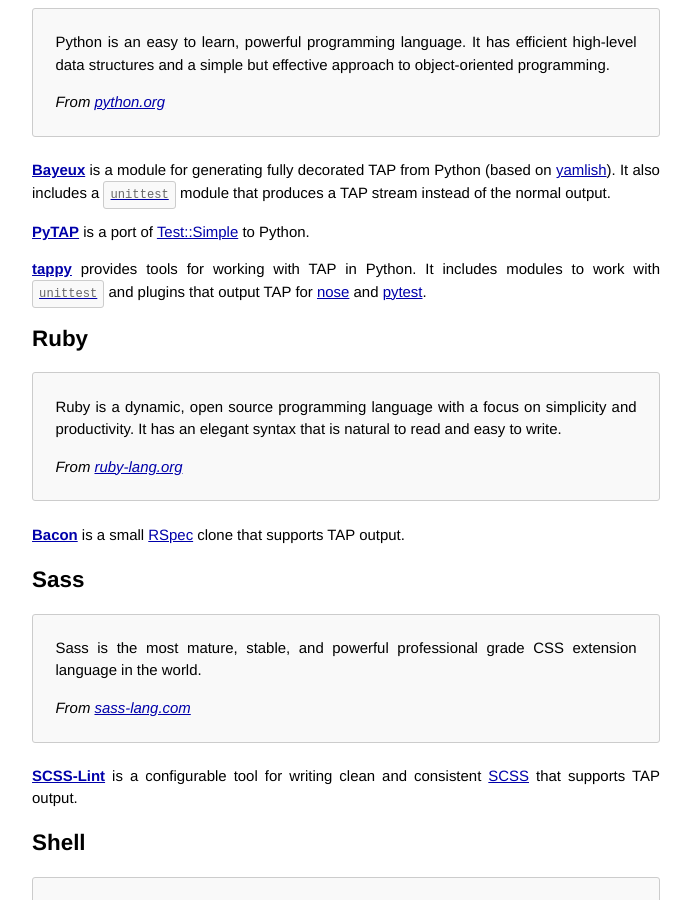
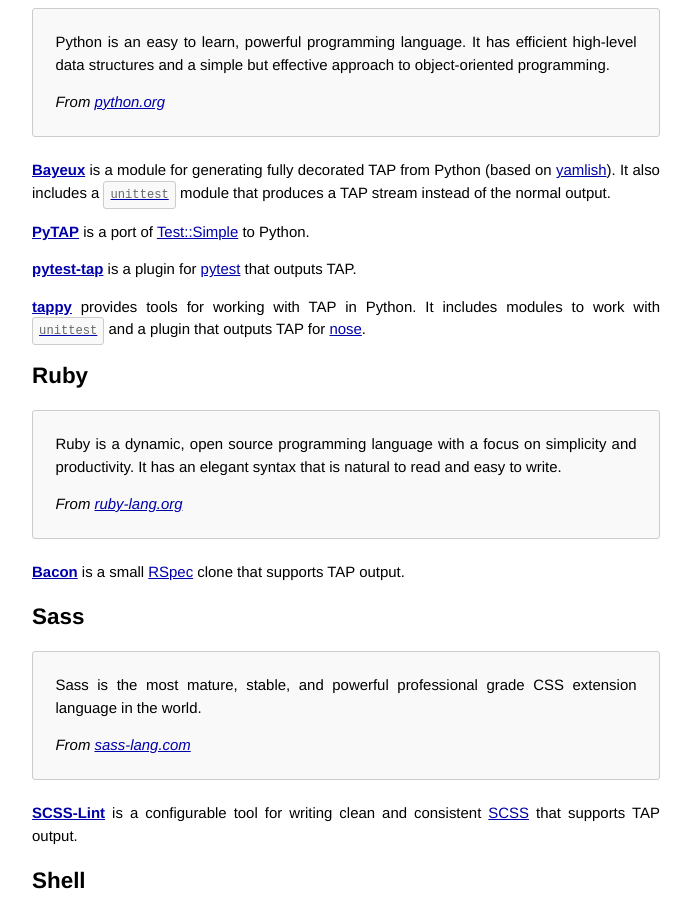
Before and after one commit to TestAnything/testanything.github.io, a Jekyll site: the page built from producers.md, in a window 1280 px wide and 900 px high, scrolled down 7379 px. Shown: the whole window, without its empty margins (294-985 px from the left). Built offline with Jekyll 4.4.1, drawn with Linux system fonts in a browser that asks for light colours.

Commit message:
Update Python producers.

```diff
--- a/producers.md
+++ b/producers.md
@@ -403,13 +403,15 @@
 **[PyTAP](https://github.com/rjbs/pytap)** is a port of
 [Test::Simple](http://perldoc.perl.org/Test/Simple.html) to Python.
 
+**[pytest-tap](https://github.com/python-tap/pytest-tap)**
+is a plugin for [pytest](http://pytest.org/latest/) that outputs TAP.
+
 **[tappy](http://tappy.readthedocs.org/en/latest/)**
 provides tools for working with TAP in Python.
 It includes modules to work with
 [`unittest`](https://docs.python.org/3/library/unittest.html)
-and plugins that output TAP for
-[nose](https://nose.readthedocs.org/en/latest/) and
-[pytest](http://pytest.org/latest/).
+and a plugin that outputs TAP for
+[nose](https://nose.readthedocs.org/en/latest/).
 
 ## <a id="ruby"></a> [Ruby](#ruby)
 
```
